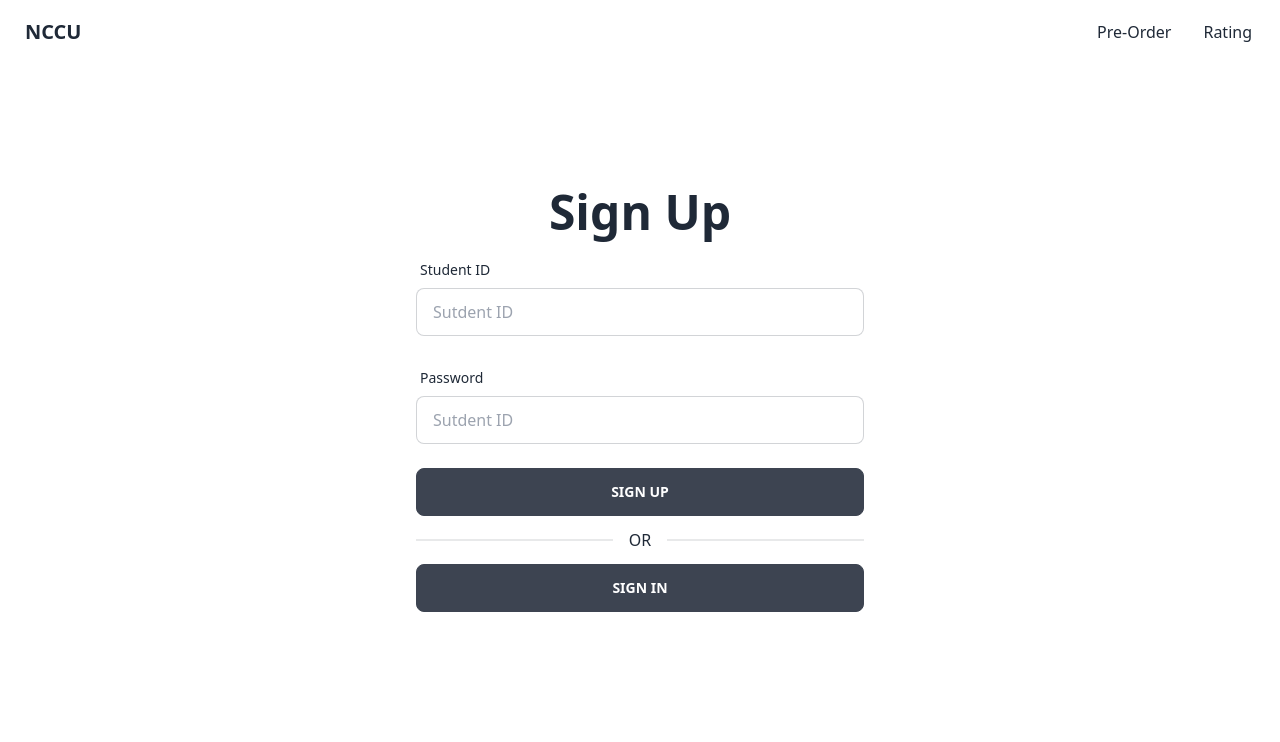
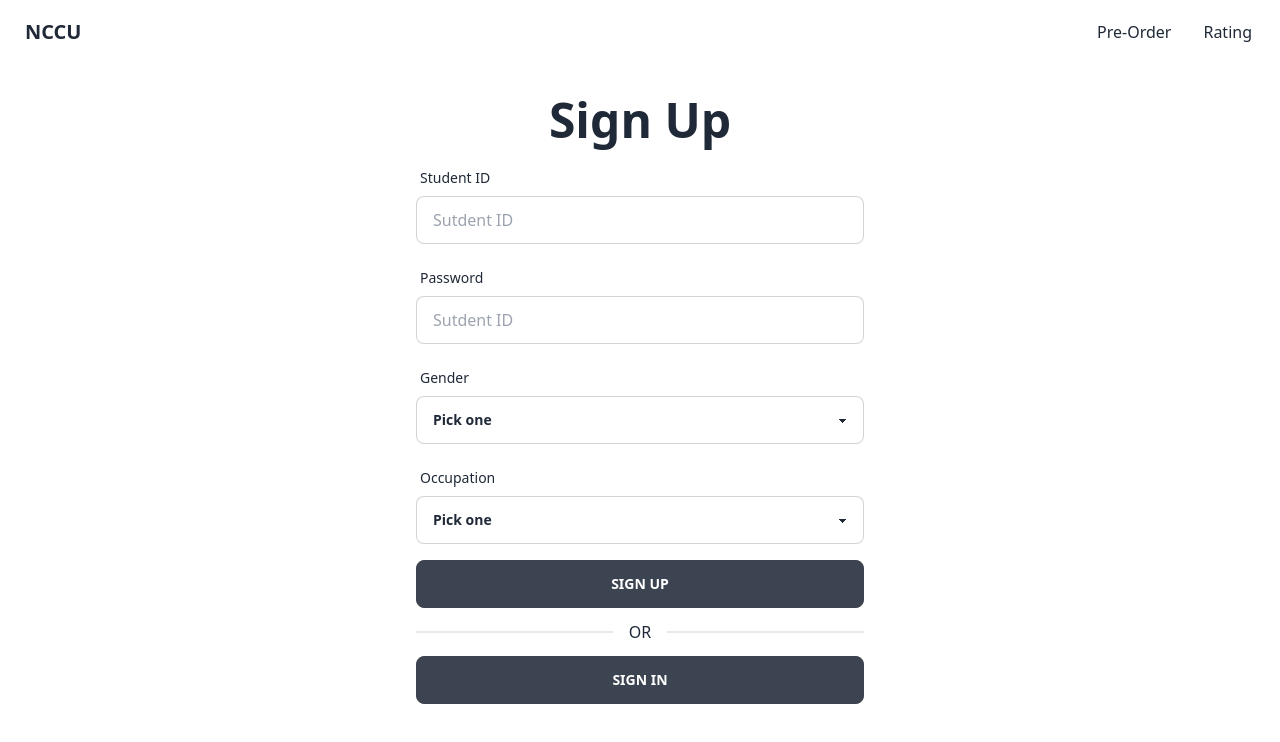
Before and after one commit to JustinLien0805/nccu-restaurant, a Next.js app: page /signUp in a window 1280 px wide. Shown: the top 742 px of the page. Built offline with nearby package versions, Linux system fonts and the light colour scheme.

Commit message:
add gender and occupation

```diff
--- a/pages/api/user/signUp.js
+++ b/pages/api/user/signUp.js
@@ -3,7 +3,7 @@
 import { prisma } from "../../../lib/prisma";
 import { checkIfUserExists } from "../../../utils/checkIfUserExists";
 export default async function handler(req, res) {
-  const { studentId, password } = req.body;
+  const { studentId, password, gender, occupation } = req.body;
   const userExists = await checkIfUserExists(studentId);
   if (userExists) {
     res.json({ error: "User already exists" });
@@ -13,6 +13,8 @@ export default async function handler(req, res) {
     data: {
       studentId: studentId,
       Password: password,
+      gender,
+      occupation,
     },
   });
   res.json(user);
--- a/pages/signUp/index.jsx
+++ b/pages/signUp/index.jsx
@@ -13,19 +13,29 @@ export default function SignUp() {
     handleSubmit,
     formState: { errors },
   } = useForm();
+
   // show error if student id or password is empty
   const onSubmit = async (data) => {
     // if student id and password is not empty, redirect to order page
     setLoading(true);
-    if (data.studentId !== "" && data.password !== "") {
+    console.log(data);
+    if (
+      data.studentId !== "" &&
+      data.password !== "" &&
+      data.gender !== "" &&
+      data.occupation !== ""
+    ) {
       try {
         // check user exist or not, if not create a new user and redirect to login page
         const res = await axios.post("/api/user/signUp", {
           studentId: parseInt(data.studentId),
           password: data.password,
+          gender: data.gender,
+          occupation: data.occupation,
         });
         // after create a new user, redirect to login page
         if (!res.data.error) {
+          alert("Sign Up Success");
           router.push("/");
           setLoading(false);
         } else {
@@ -46,7 +56,7 @@ export default function SignUp() {
         <h1 className="text-5xl font-bold">Sign Up</h1>
         <form
           onSubmit={handleSubmit(onSubmit)}
-          className="flex flex-col justify-center items-center space-y-6 w-2/3"
+          className="flex flex-col justify-center items-center space-y-4 w-2/3"
         >
           <div className="form-control w-full max-w-md">
             <label className="label">
@@ -86,6 +96,55 @@ export default function SignUp() {
             )}
           </div>
 
+          <div className="form-control w-full max-w-md">
+            <label className="label">
+              <span className="label-text">Gender</span>
+            </label>
+            <select
+              className="select select-bordered"
+              {...register("gender", { required: true })}
+              defaultValue=""
+            >
+              <option disabled selected value="">
+                Pick one
+              </option>
+              <option value="male">Male</option>
+              <option value="female">Female</option>
+            </select>
+            {errors.gender && (
+              <label className="label">
+                <span className="label-text-alt text-red-500 w-full text-right">
+                  this field is required
+                </span>
+              </label>
+            )}
+          </div>
+
+          <div className="form-control w-full max-w-md">
+            <label className="label">
+              <span className="label-text">Occupation</span>
+            </label>
+            <select
+              className="select select-bordered"
+              {...register("occupation", { required: true })}
+              defaultValue=""
+            >
+              <option disabled selected value="">
+                Pick one
+              </option>
+              <option value="teacher">Teacher</option>
+              <option value="student">Student</option>
+            </select>
+
+            {errors.occupation && (
+              <label className="label">
+                <span className="label-text-alt text-red-500 w-full text-right">
+                  this field is required
+                </span>
+              </label>
+            )}
+          </div>
+
           {error && <p className="text-red-500">{error}</p>}
 
           <div className="flex flex-col w-full border-opacity-50 max-w-md items-center justify-center">
```
Also changed, not shown: 1 other file (tests, documents, lock files or other folders).
